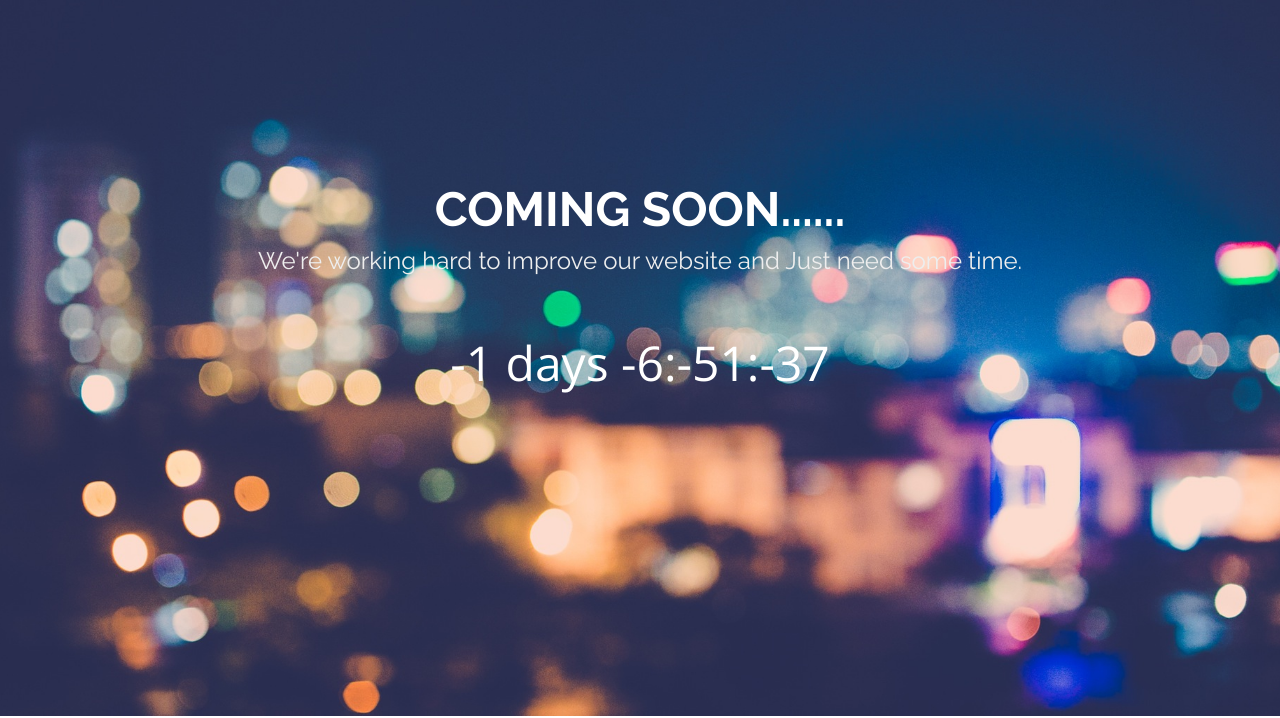
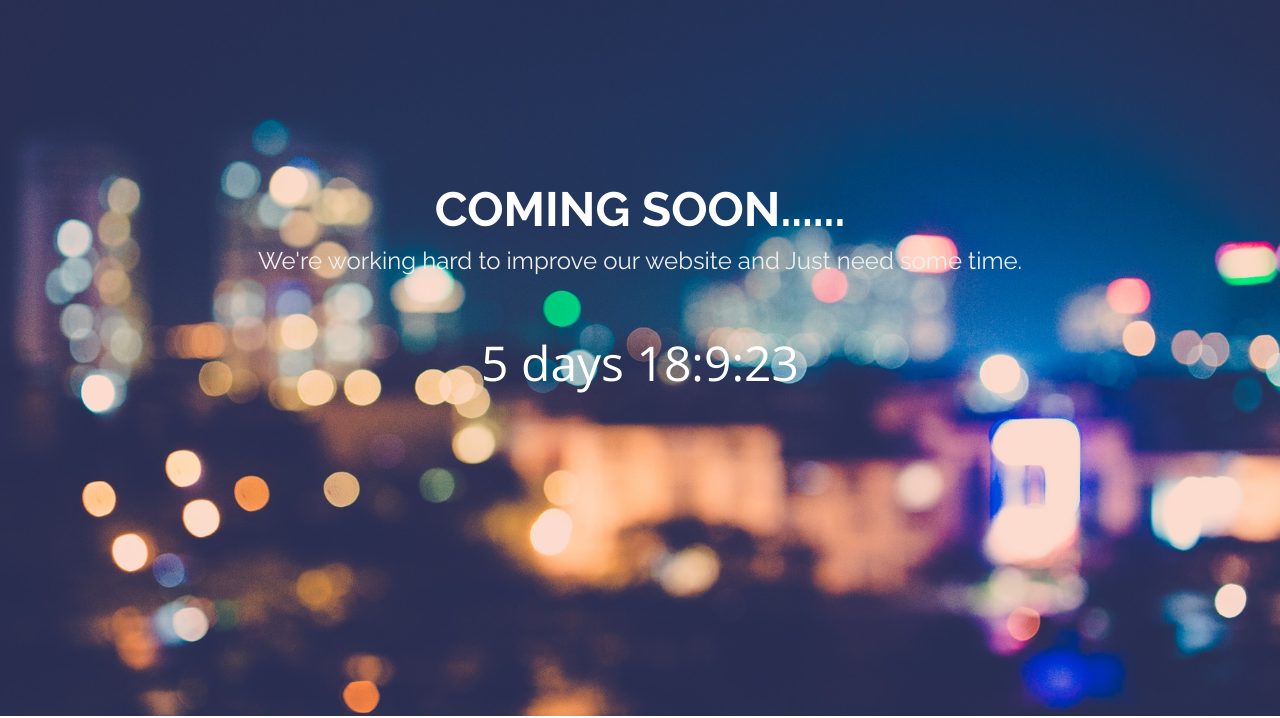
Before and after one commit to Sumit25101996Verma/Responsive-Frontend-Coming-Soon-Page, a plain HTML site: page index.html in a window 1280 px wide. Shown: the part 84-802 px from the top of the page. Drawn offline with nearby package versions, Linux system fonts and the light colour scheme.

Commit message:
third commit

```diff
--- a/index.html
+++ b/index.html
@@ -49,7 +49,7 @@
     <div class="hero-container">
       <h1>Coming Soon......</h1>
       <h2>We're working hard to improve our website and Just need some time.</h2>
-      <div class="countdown" data-count="2022/05/05" data-template="%d days %h:%m:%s"></div>
+      <div class="countdown" data-count="2022/05/11" data-template="%d days %h:%m:%s"></div>
     </div>
   </section>
   <!-- End Hero -->
```
